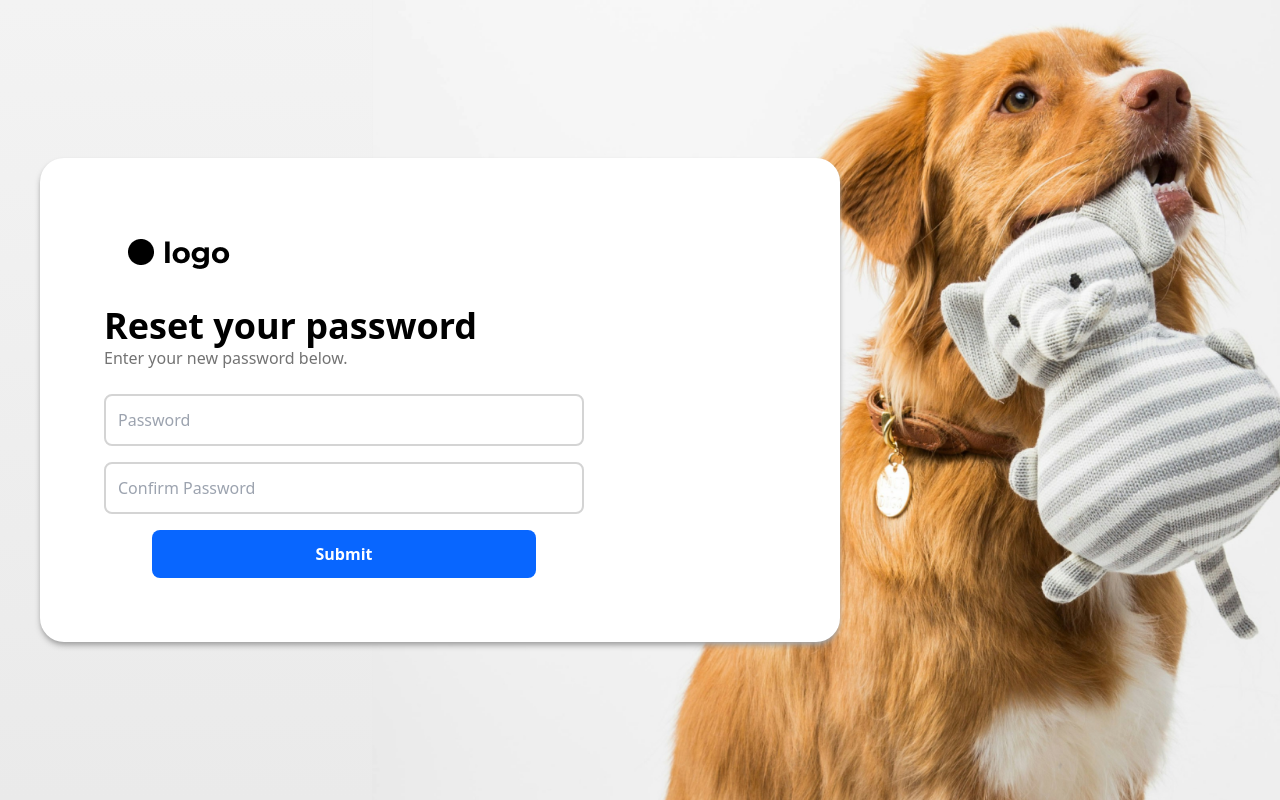
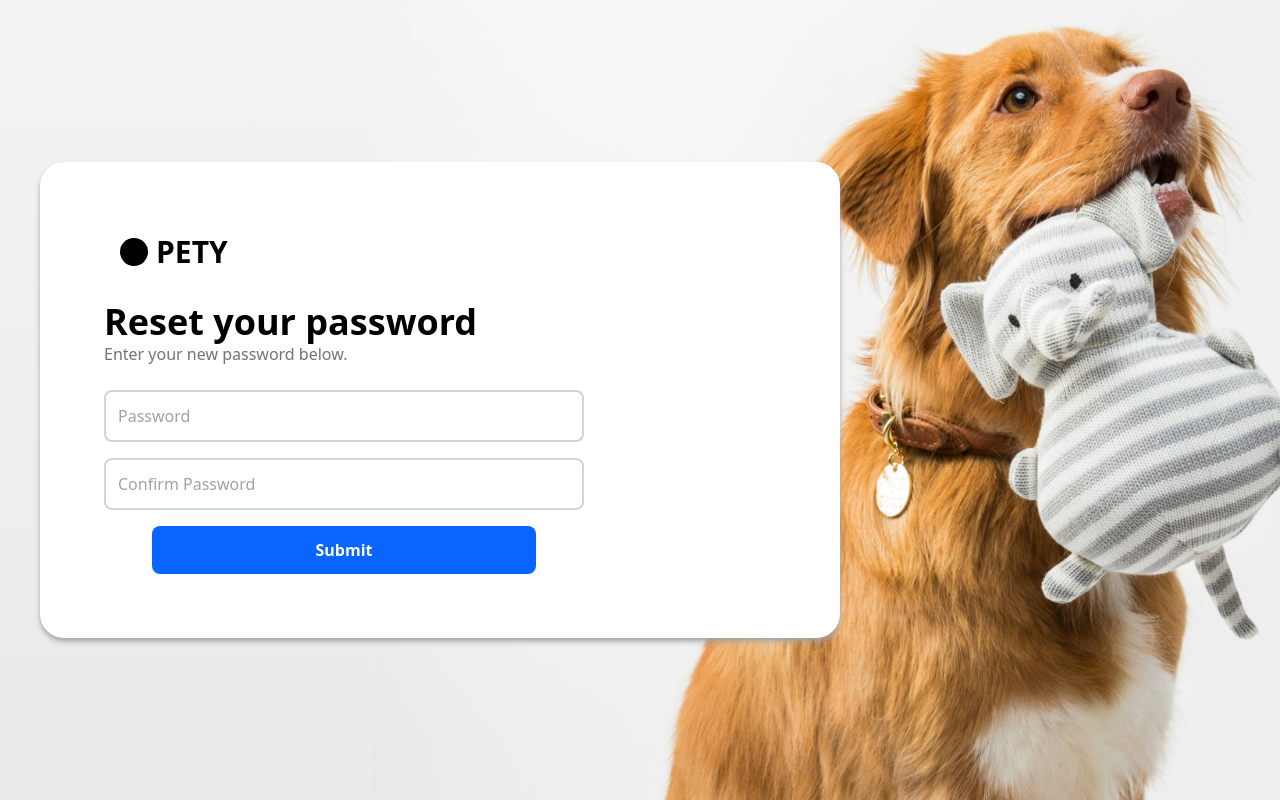
Before and after one commit to AhmedZahran15/Pety---Pet-Care, a React (Vite) app: page /auth/reset-password/1 in a window 1280 px wide. Built offline with nearby package versions, Linux system fonts and the light colour scheme; no server answers; what react-geocode would draw is missing.

Commit message:
refactor: Update ResetPassword page UI and add logo

```diff
--- a/src/Pages/Auth/ResetPassword.jsx
+++ b/src/Pages/Auth/ResetPassword.jsx
@@ -65,8 +65,12 @@ function ResetPassword() {
   };
   return (
     <div className="z-10 flex w-full flex-col gap-6 overflow-y-auto rounded-3xl bg-white px-6 py-6 shadow-md shadow-neutral-400 transition-all duration-300 no-scrollbar sm:px-10 md:w-8/12 lg:p-16 lg:pr-36 xl:pr-64">
-      <Link to="/">
-        <img src="/Logo Placeholder.png" alt="Logo" />
+      <Link
+        to="/"
+        className="flex w-fit items-center justify-center gap-x-2 px-4 py-2"
+      >
+        <div className="h-7 w-7 rounded-full bg-black"></div>
+        <span className="text-3xl font-bold text-black">PETY</span>
       </Link>
       <div>
         <h2 className="font-fredoka text-4xl font-semibold">
@@ -119,7 +123,7 @@ function ResetPassword() {
         </div>
         <button
           type="submit"
-          className="w-full max-w-sm self-center rounded-lg bg-primary p-3 font-semibold text-white transition-all duration-300 hover:bg-[#015d61] focus:outline-none focus:ring-2 focus:ring-primary"
+          className="hover:bg-primaryDark w-full max-w-sm self-center rounded-lg bg-primary p-3 font-semibold text-white transition-all duration-300 focus:outline-none focus:ring-2 focus:ring-primary"
         >
           {isLoading ? (
             <div className="flex items-center justify-center gap-x-2">
```
